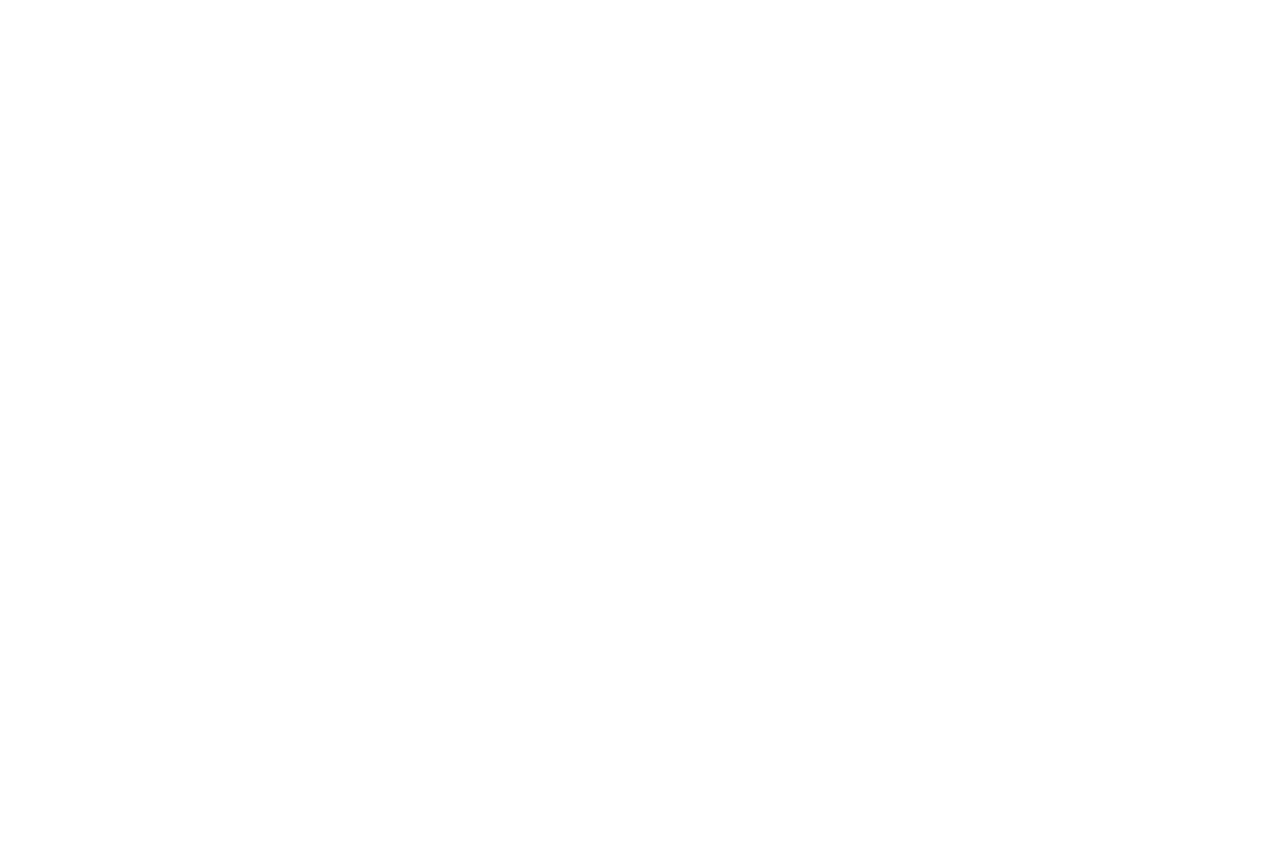
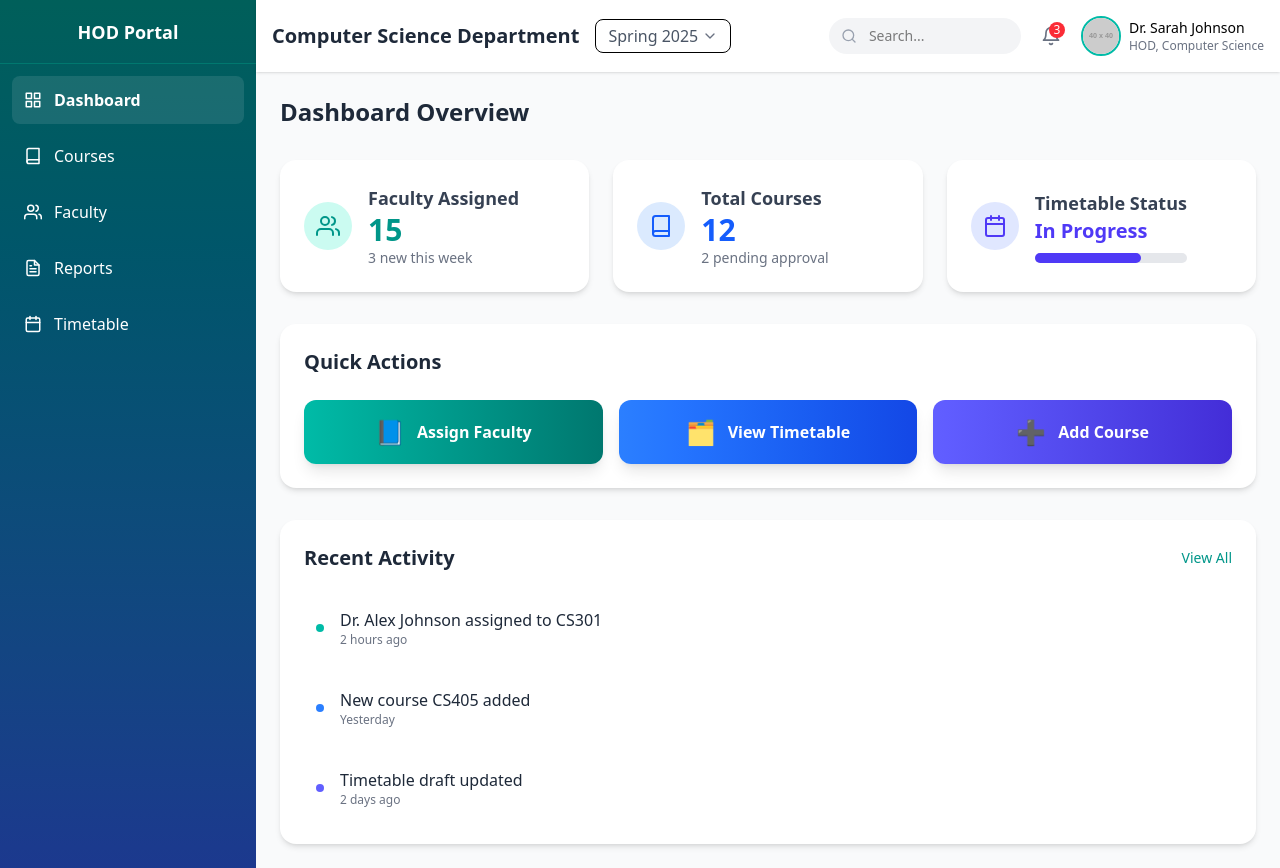
Before and after one commit to nihalsaran/engg-timetable, a React (Vite) app: page /hod-dashboard in a window 1280 px wide. Before the commit this address had no page. Before the commit the page ends 800 px from the top, so only its background shows below. Built offline with nearby package versions, Linux system fonts and the light colour scheme.

Commit message:
feat: add HOD Dashboard component and integrate routing

```diff
--- a/src/App.jsx
+++ b/src/App.jsx
@@ -8,6 +8,7 @@
 import RoomManagement from './components/RoomManagement'
 import ReportsAnalytics from './components/ReportsAnalytics'
 import SettingsSemester from './components/SettingsSemester'
+import HODDashboard from './components/HODDashboard'
 
 function App() {
   return (
@@ -17,6 +18,8 @@
           <Route path="/forgot-password" element={<ForgotPassword />} />
 
           <Route path="/" element={<Navigate to="/login" replace />} />
+
+          <Route path="/hod-dashboard" element={<HODDashboard />} />
 
           <Route path="/" element={<SuperAdminLayout />}>
             <Route path="admin-dashboard" element={<SuperAdminDashboard />} />
--- /dev/null
+++ b/src/components/HODDashboard.jsx
@@ -0,0 +1,164 @@
+import React, { useState } from 'react';
+import { FiGrid, FiBook, FiUsers, FiFileText, FiCalendar, FiBell, FiSearch, FiChevronDown } from 'react-icons/fi';
+
+export default function HODDashboard() {
+  const [activeSidebarItem, setActiveSidebarItem] = useState('Dashboard');
+
+  const sidebarItems = [
+    { label: 'Dashboard', icon: <FiGrid size={18} /> },
+    { label: 'Courses', icon: <FiBook size={18} /> },
+    { label: 'Faculty', icon: <FiUsers size={18} /> },
+    { label: 'Reports', icon: <FiFileText size={18} /> },
+    { label: 'Timetable', icon: <FiCalendar size={18} /> },
+  ];
+
+  return (
+    <div className="flex min-h-screen bg-gray-50">
+      {/* Left sidebar */}
+      <aside className="w-20 lg:w-64 bg-gradient-to-b from-teal-800 to-blue-900 text-white flex flex-col transition-all duration-300">
+        <div className="flex items-center justify-center h-16 border-b border-teal-700">
+          <h1 className="font-bold text-lg hidden lg:block">HOD Portal</h1>
+          <span className="block lg:hidden font-bold text-xl">H</span>
+        </div>
+        <nav className="flex-1 p-3">
+          {sidebarItems.map((item) => (
+            <button
+              key={item.label}
+              onClick={() => setActiveSidebarItem(item.label)}
+              className={`flex items-center gap-3 w-full px-3 py-3 rounded-lg text-left mb-2 transition
+                ${activeSidebarItem === item.label
+                  ? 'bg-white/10 font-semibold'
+                  : 'hover:bg-white/5'}`}
+            >
+              <div>{item.icon}</div>
+              <span className="hidden lg:block">{item.label}</span>
+            </button>
+          ))}
+        </nav>
+      </aside>
+
+      <div className="flex-1 flex flex-col">
+        {/* Top bar */}
+        <header className="bg-white shadow flex items-center justify-between p-4">
+          <div className="flex items-center">
+            <h2 className="text-xl font-semibold text-gray-800">Computer Science Department</h2>
+            <div className="ml-4 flex items-center border rounded-lg px-3 py-1 cursor-pointer hover:bg-gray-50">
+              <span className="text-gray-600 mr-1">Spring 2025</span>
+              <FiChevronDown className="text-gray-500" />
+            </div>
+          </div>
+          <div className="flex items-center gap-5">
+            <div className="relative">
+              <FiSearch className="absolute left-3 top-1/2 transform -translate-y-1/2 text-gray-400" />
+              <input
+                type="text"
+                placeholder="Search..."
+                className="pl-10 pr-4 py-2 rounded-full bg-gray-100 text-sm focus:outline-none focus:ring-2 focus:ring-teal-500 w-48"
+              />
+            </div>
+            <div className="relative">
+              <FiBell size={20} className="text-gray-500 cursor-pointer" />
+              <span className="absolute -top-1 -right-1 bg-red-500 text-white text-xs rounded-full h-4 w-4 flex items-center justify-center">
+                3
+              </span>
+            </div>
+            <div className="flex items-center gap-2">
+              <img
+                src="https://via.placeholder.com/40"
+                alt="Profile"
+                className="rounded-full h-10 w-10 object-cover border-2 border-teal-500"
+              />
+              <div className="hidden md:block">
+                <p className="text-sm font-medium">Dr. Sarah Johnson</p>
+                <p className="text-xs text-gray-500">HOD, Computer Science</p>
+              </div>
+            </div>
+          </div>
+        </header>
+
+        {/* Main area */}
+        <main className="flex-1 p-6 space-y-8">
+          <h1 className="text-2xl font-bold text-gray-800">Dashboard Overview</h1>
+
+          {/* Metric Cards */}
+          <div className="grid grid-cols-1 md:grid-cols-3 gap-6">
+            <div className="rounded-2xl p-6 bg-white shadow-md hover:shadow-xl transition flex items-center space-x-4">
+              <div className="bg-teal-100 p-3 rounded-full">
+                <FiUsers size={24} className="text-teal-600" />
+              </div>
+              <div>
+                <h2 className="text-lg font-semibold text-gray-700">Faculty Assigned</h2>
+                <p className="text-3xl font-bold text-teal-600">15</p>
+                <p className="text-sm text-gray-500">3 new this week</p>
+              </div>
+            </div>
+
+            <div className="rounded-2xl p-6 bg-white shadow-md hover:shadow-xl transition flex items-center space-x-4">
+              <div className="bg-blue-100 p-3 rounded-full">
+                <FiBook size={24} className="text-blue-600" />
+              </div>
+              <div>
+                <h2 className="text-lg font-semibold text-gray-700">Total Courses</h2>
+                <p className="text-3xl font-bold text-blue-600">12</p>
+                <p className="text-sm text-gray-500">2 pending approval</p>
+              </div>
+            </div>
+
+            <div className="rounded-2xl p-6 bg-white shadow-md hover:shadow-xl transition flex items-center space-x-4">
+              <div className="bg-indigo-100 p-3 rounded-full">
+                <FiCalendar size={24} className="text-indigo-600" />
+              </div>
+              <div>
+                <h2 className="text-lg font-semibold text-gray-700">Timetable Status</h2>
+                <p className="text-xl font-bold text-indigo-600">In Progress</p>
+                <div className="w-full bg-gray-200 rounded-full h-2.5 mt-2">
+                  <div className="bg-indigo-600 h-2.5 rounded-full" style={{ width: '70%' }}></div>
+                </div>
+              </div>
+            </div>
+          </div>
+
+          {/* Quick Actions */}
+          <div className="bg-white p-6 rounded-2xl shadow-md">
+            <h2 className="text-xl font-semibold mb-6 text-gray-800">Quick Actions</h2>
+            <div className="grid grid-cols-1 sm:grid-cols-2 lg:grid-cols-3 gap-4">
+              <button className="px-6 py-4 rounded-xl bg-gradient-to-r from-teal-500 to-teal-700 text-white font-semibold hover:opacity-90 transition shadow-lg flex items-center justify-center gap-3 group">
+                <span className="text-2xl group-hover:scale-110 transition">📘</span>
+                <span>Assign Faculty</span>
+              </button>
+
+              <button className="px-6 py-4 rounded-xl bg-gradient-to-r from-blue-500 to-blue-700 text-white font-semibold hover:opacity-90 transition shadow-lg flex items-center justify-center gap-3 group">
+                <span className="text-2xl group-hover:scale-110 transition">🗂</span>
+                <span>View Timetable</span>
+              </button>
+
+              <button className="px-6 py-4 rounded-xl bg-gradient-to-r from-indigo-500 to-indigo-700 text-white font-semibold hover:opacity-90 transition shadow-lg flex items-center justify-center gap-3 group">
+                <span className="text-2xl group-hover:scale-110 transition">➕</span>
+                <span>Add Course</span>
+              </button>
+            </div>
+          </div>
+
+          {/* Recent Activity */}
+          <div className="bg-white p-6 rounded-2xl shadow-md">
+            <div className="flex justify-between items-center mb-6">
+              <h2 className="text-xl font-semibold text-gray-800">Recent Activity</h2>
+              <button className="text-sm text-teal-600 hover:underline">View All</button>
+            </div>
+            <div className="space-y-4">
+              {[...Array(3)].map((_, idx) => (
+                <div key={idx} className="flex items-center gap-4 p-3 hover:bg-gray-50 rounded-lg transition">
+                  <div className={`w-2 h-2 rounded-full ${idx === 0 ? 'bg-teal-500' : idx === 1 ? 'bg-blue-500' : 'bg-indigo-500'}`}></div>
+                  <div className="flex-1">
+                    <p className="text-gray-800">{idx === 0 ? 'Dr. Alex Johnson assigned to CS301' : idx === 1 ? 'New course CS405 added' : 'Timetable draft updated'}</p>
+                    <p className="text-xs text-gray-500">{idx === 0 ? '2 hours ago' : idx === 1 ? 'Yesterday' : '2 days ago'}</p>
+                  </div>
+                </div>
+              ))}
+            </div>
+          </div>
+        </main>
+      </div>
+    </div>
+  );
+}
```
